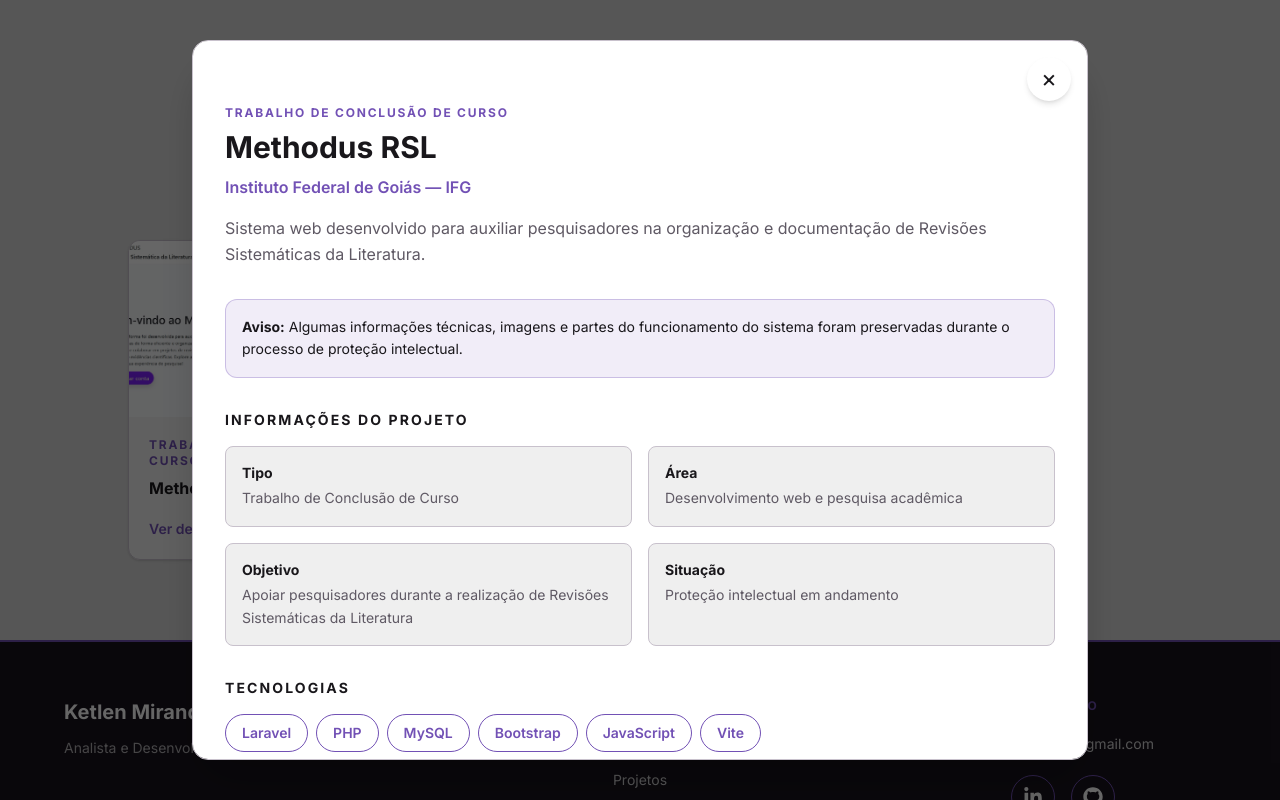
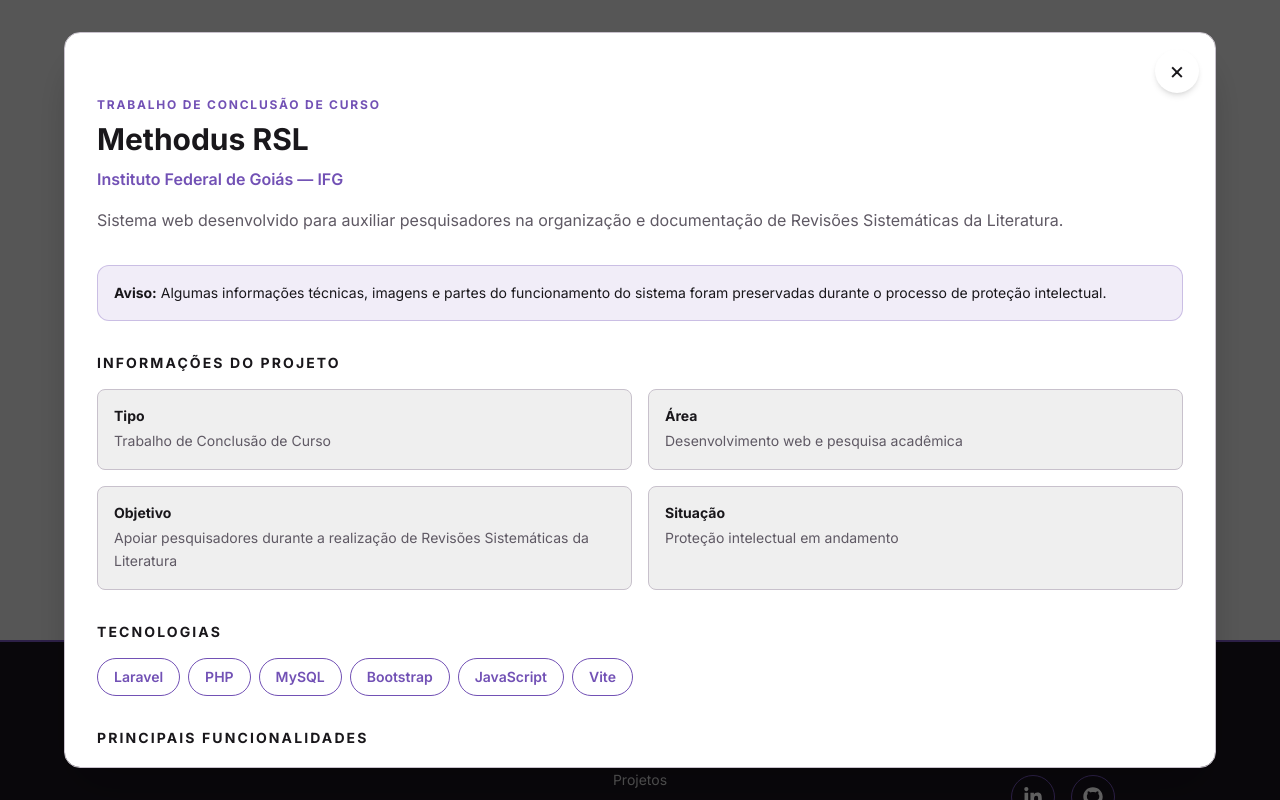
Before and after one commit to KetlenMiranda/ketlenmiranda.github.io, a React (Vite) app: page / in a window 1280 px wide. Both pictures are taken after a click on the button 290 px from the left and 3755 px from the top of the page. Shown: the part 3355-4155 px from the top of the page. Built offline with nearby package versions, Linux system fonts and the light colour scheme.

Commit message:
Adicionar projeto do jardim interativo

```diff
--- a/src/components/projetos/projetoModal.tsx
+++ b/src/components/projetos/projetoModal.tsx
@@ -48,8 +48,8 @@
     >
       <article
         className='
-          relative max-h-[90vh]
-          w-full max-w-4xl
+          relative max-h-[92vh]
+          w-full max-w-6xl
           overflow-y-auto rounded-2xl
           border border-border
           bg-white shadow-2xl
@@ -80,7 +80,6 @@
             sm:p-8 sm:pt-16
           '
         >
-          {' '}
           <header>
             <p
               className='
@@ -112,6 +111,7 @@
               {projeto.descricao}
             </p>
           </header>
+
           {projeto.aviso && (
             <aside
               className='
@@ -124,7 +124,8 @@
               </p>
             </aside>
           )}
-          {projeto.detalhes?.length > 0 && (
+
+          {projeto.detalhes.length > 0 && (
             <section>
               <h3
                 className='
@@ -161,7 +162,8 @@
               </dl>
             </section>
           )}
-          {projeto.tecnologias?.length > 0 && (
+
+          {projeto.tecnologias.length > 0 && (
             <section>
               <h3
                 className='
@@ -188,7 +190,8 @@
               </ul>
             </section>
           )}
-          {projeto.funcionalidades?.length > 0 && (
+
+          {projeto.funcionalidades.length > 0 && (
             <section>
               <h3
                 className='
@@ -222,12 +225,55 @@
               </ul>
             </section>
           )}
-          {projeto.fotos?.length > 0 && (
+
+          {projeto.demonstracao && (
             <section
+              aria-labelledby={`jogo-projeto-${projeto.id}`}
+              className='border-t border-border pt-8'
+            >
+              <h3
+                id={`jogo-projeto-${projeto.id}`}
                 className='
-      border-t border-border pt-8
+                  text-sm font-bold uppercase
+                  tracking-[0.15em] text-foreground
                 '
+              >
+                Experimente o projeto
+              </h3>
+
+              <p className='mt-2 text-sm leading-relaxed text-muted'>
+                Clique dentro do jogo para ativar os controles. Recomendado para
+                computadores.
+              </p>
+
+              <div
+                className='
+                  mt-5 overflow-hidden rounded-xl
+                  border border-border bg-black
+                  shadow-md
+                '
+              >
+                <iframe
+                  src={projeto.demonstracao}
+                  title={`Jogar ${projeto.titulo}`}
+                  loading='lazy'
+                  allow='autoplay; fullscreen; gamepad'
+                  allowFullScreen
+                  referrerPolicy='strict-origin-when-cross-origin'
+                  className='
+                    block aspect-video
+                    min-h-[360px] w-full
+                    md:min-h-[520px]
+                  '
+                />
+              </div>
+            </section>
+          )}
+
+          {projeto.fotos.length > 0 && (
+            <section
               aria-labelledby={`fotos-projeto-${projeto.id}`}
+              className='border-t border-border pt-8'
             >
               <h3
                 id={`fotos-projeto-${projeto.id}`}
@@ -255,8 +301,7 @@
                       className='
                         block overflow-hidden rounded-xl
                         border border-border bg-primary/30
-              transition-shadow
-              hover:shadow-md
+                        transition-shadow hover:shadow-md
                         focus-visible:outline-none
                         focus-visible:ring-2
                         focus-visible:ring-accent
@@ -277,30 +322,14 @@
               </ul>
             </section>
           )}
-          {(projeto.repositorio || projeto.demonstracao) && (
+
+          {projeto.repositorio && (
             <footer
               className='
                 flex flex-wrap gap-3
                 border-t border-border pt-6
               '
             >
-              {projeto.demonstracao && (
-                <a
-                  href={projeto.demonstracao}
-                  target='_blank'
-                  rel='noreferrer'
-                  className='
-                    inline-flex min-h-11 items-center
-                    justify-center rounded-lg
-                    bg-accent px-5 py-2
-                    text-sm font-semibold text-white
-                  '
-                >
-                  Ver demonstração
-                </a>
-              )}
-
-              {projeto.repositorio && (
               <a
                 href={projeto.repositorio}
                 target='_blank'
@@ -311,12 +340,15 @@
                   border border-accent
                   px-5 py-2 text-sm
                   font-semibold text-accent
+                  transition-colors
                   hover:bg-accent hover:text-white
+                  focus-visible:outline-none
+                  focus-visible:ring-2
+                  focus-visible:ring-accent
                 '
               >
                 Ver repositório
               </a>
-              )}
             </footer>
           )}
         </div>
--- a/src/data/habilidadesData.ts
+++ b/src/data/habilidadesData.ts
@@ -4,7 +4,7 @@
 
 import {
   SiBootstrap,
-  SiDocker,
+ /* SiDocker,*/
   SiFigma,
   SiGit,
   SiGithub,
@@ -133,11 +133,11 @@
         icone: SiGitlab,
         cor: '#FC6D26',
       },
-      {
+     /* {
         nome: 'Docker',
         icone: SiDocker,
         cor: '#2496ED',
-      },
+      },*/
       {
         nome: 'Vite',
         icone: SiVite,
--- a/src/data/projetosData.ts
+++ b/src/data/projetosData.ts
@@ -1,4 +1,5 @@
 import capaMethodus from '../assets/projetos/methodus/telaMethodus.png';
+import capaJardim from '../assets/projetos/jardimInterativo/jardim_interativo.png';
 
 export type DetalheProjeto = {
   rotulo: string;
@@ -83,4 +84,38 @@
       },
     ],
   },
+  {
+    id: 'jardim-interativo',
+    categoria: 'Projeto acadêmico',
+    titulo: 'Jardim Interativo',
+    descricao:
+      'Ambiente tridimensional interativo desenvolvido na disciplina de Computação Gráfica e Sistemas Multimídia.',
+    instituicao: 'Instituto Federal de Goiás — IFG',
+    capa: capaJardim,
+    capaAlt: 'Cenário do Jardim Interativo',
+
+    detalhes: [
+      {
+        rotulo: 'Tipo',
+        valor: 'Projeto acadêmico',
+      },
+      {
+        rotulo: 'Disciplina',
+        valor: 'Computação Gráfica e Sistemas Multimídia',
+      },
+    ],
+
+    tecnologias: ['Unity', 'C#', 'Blender'],
+
+    funcionalidades: [
+      'Exploração de um ambiente tridimensional.',
+      'Navegação pelo jardim.',
+      'Animações e elementos interativos.',
+    ],
+
+    demonstracao:
+      'https://play.unity.com/en/games/7046d763-aac2-4836-94f8-c0c06e0a75bd/jardim-interativo',
+
+    fotos: [],
+  },
 ];
```
Also changed, not shown: src/assets/projetos/jardimInterativo/jardim_interativo.png (added), src/components/footer/PoliticaDePrivacidade.tsx (deleted). Lines whose indentation alone changed are shown as unchanged.
